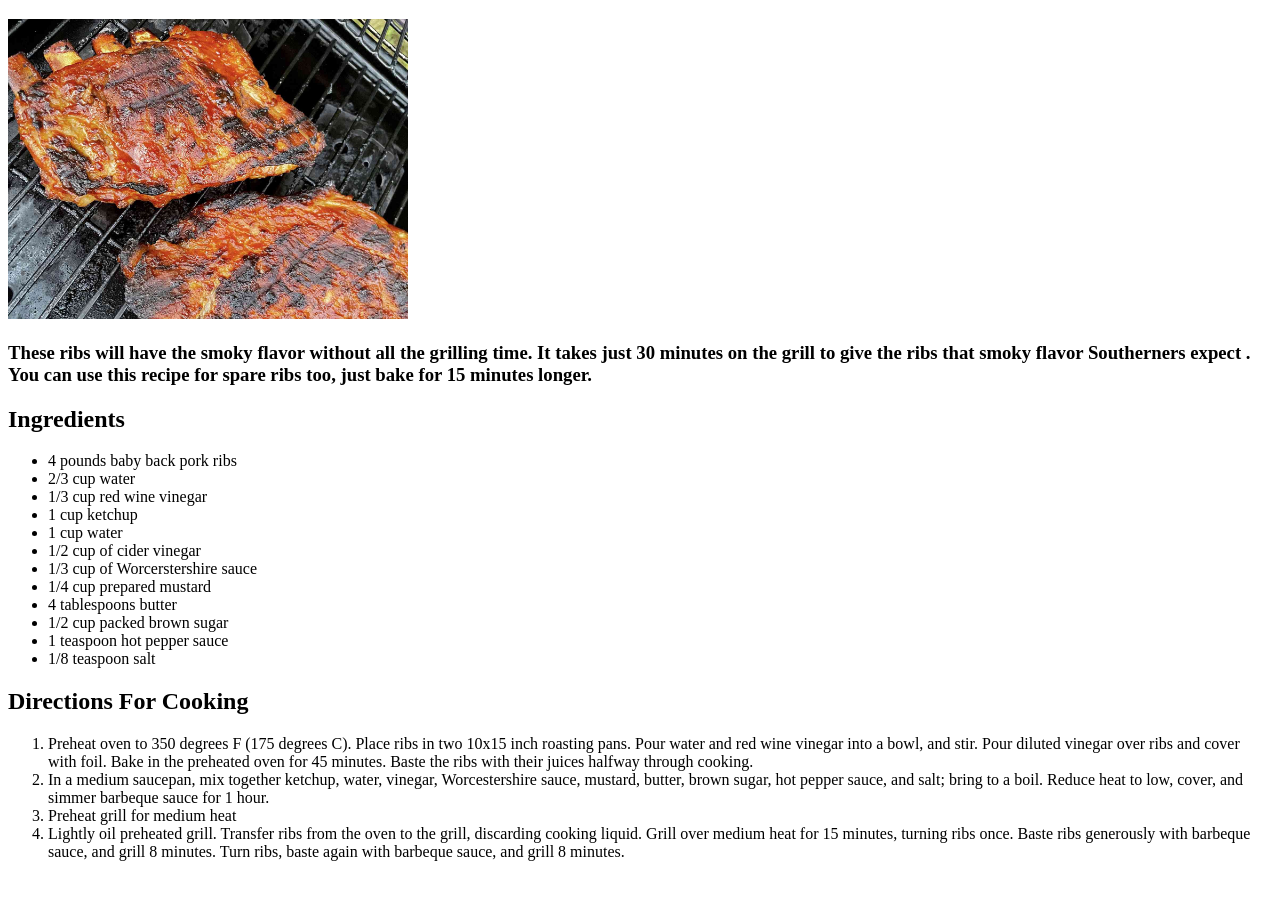
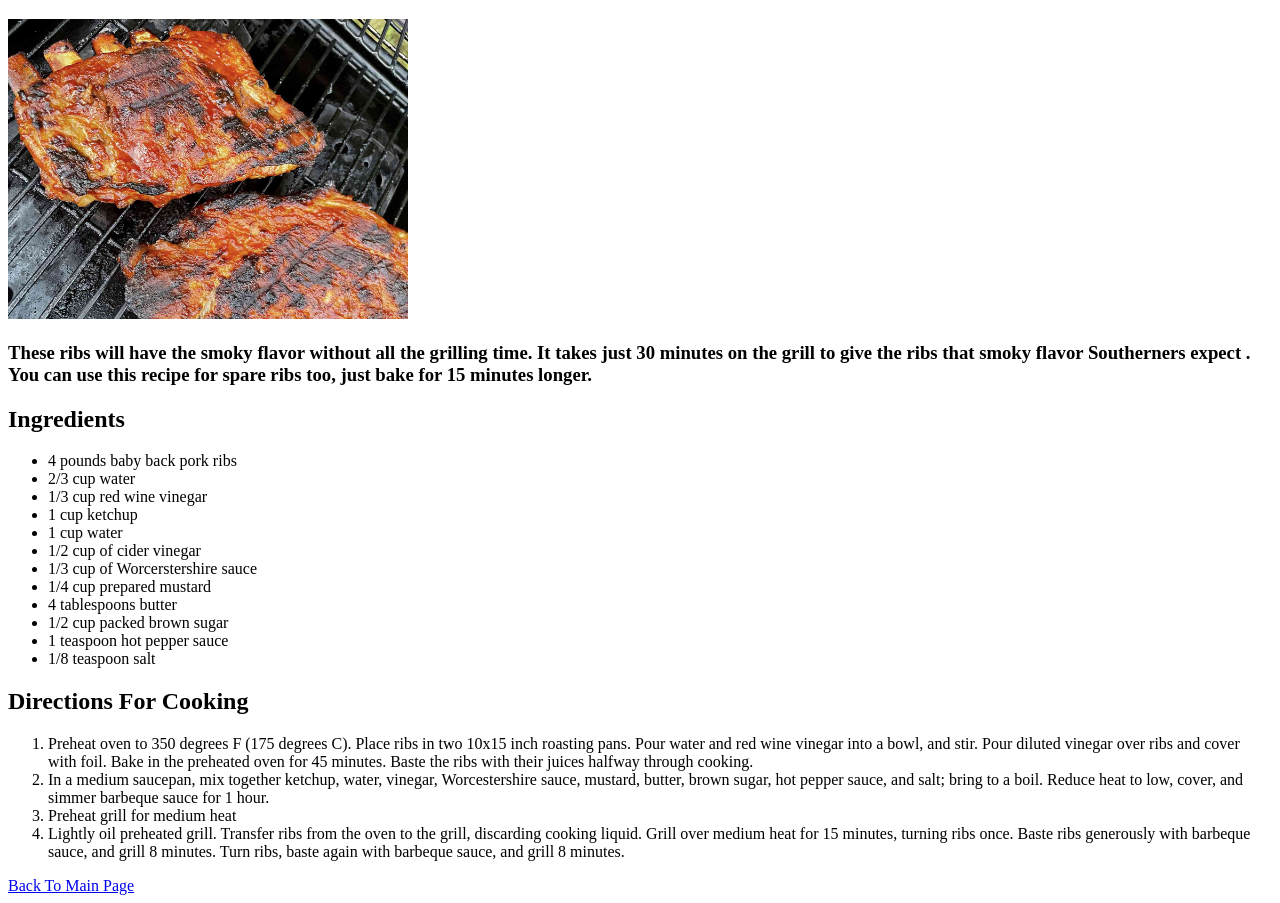
Before and after one commit to Bignav1010/odin-recipes, a plain HTML site: page recipes/southern-grilled-barbecued-ribs.html in a window 1280 px wide. Shown: the part 61-964 px from the top of the page. Before the commit the page ends 938 px from the top, so only its background shows below. Drawn offline with Linux system fonts and the light colour scheme.

Commit message:
Updated southern-grilled-barbecued-ribs.html

```diff
--- a/recipes/southern-grilled-barbecued-ribs.html
+++ b/recipes/southern-grilled-barbecued-ribs.html
@@ -32,5 +32,6 @@
             <li>Preheat grill for medium heat</li>
             <li>Lightly oil preheated grill. Transfer ribs from the oven to the grill, discarding cooking liquid. Grill over medium heat for 15 minutes, turning ribs once. Baste ribs generously with barbeque sauce, and grill 8 minutes. Turn ribs, baste again with barbeque sauce, and grill 8 minutes.</li>
         </ol>
+        <a href="../index.html">Back To Main Page</a>
 </body>
 </html>
```
